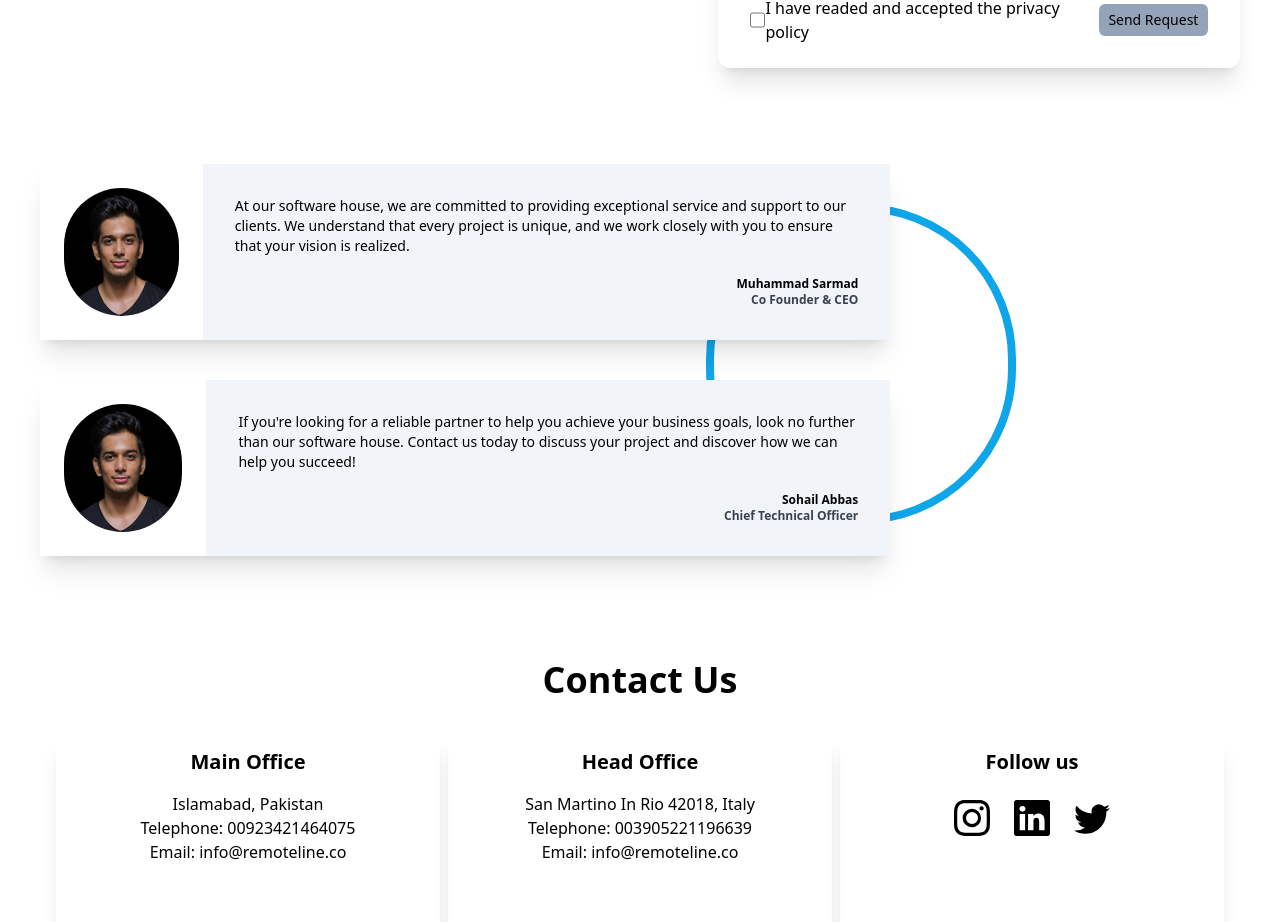
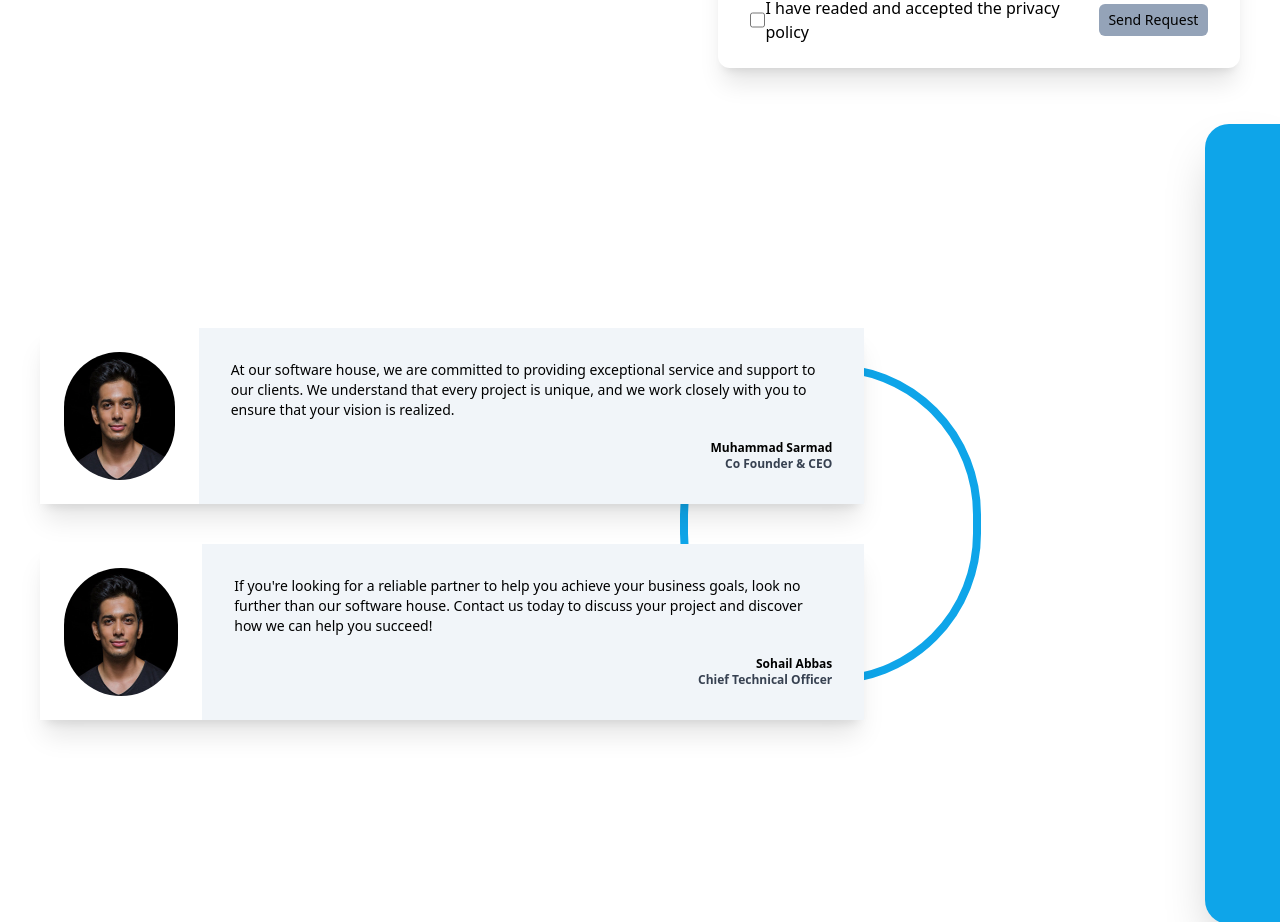
Before and after one commit to sohailabbas11/RemoteLine-Landing, a React (Create React App) app: page / in a window 1280 px wide. Shown: the part 1878-2800 px from the top of the page. Built offline with nearby package versions, Linux system fonts and the light colour scheme.

Commit message:
new changes

```diff
--- a/src/components/ContactUs.tsx
+++ b/src/components/ContactUs.tsx
@@ -3,6 +3,7 @@ import { BsInstagram, BsLinkedin, BsTwitter } from 'react-icons/bs'
 const ContactUs = () => {
     return (
         <div className='flex flex-col py-14'>
+            <p className='flex justify-center text-center px-4 md:px-40 py-10 text-2xl font-semibold'>With custom application development expertise in UX Design, Front-end and Back-end implementations our developers and designers can help you execute quickly and ship products faster. We specialize in designing, building, and maintaining distributed multi-tenant, secure, and robust custom software solutions.</p>
             <span className='text-4xl font-semibold text-center'>Contact Us</span>
             <div className='flex flex-col md:flex-row justify-between mx-14'>
                 <div className='flex flex-col shadow-xl h-60 w-96 rounded-xl my-8 py-4 px-4 '>
--- a/src/components/Header.tsx
+++ b/src/components/Header.tsx
@@ -4,8 +4,8 @@ import { AiOutlineBars } from 'react-icons/ai'
 const Header = () => {
     return (
         <div className='flex bg-white justify-between py-4 left-0 right-0'>
-            <div className='font-bold text-2xl ml-6'>Remote Line</div>
-            <ul className='font-semibold mr-6 hidden md:flex active:flex-col gap-6 cursor-pointer '>
+            <h1 className='font-bold text-2xl ml-6'>Remote Line</h1>
+            <ul className='font-semibold mr-6 hidden md:flex gap-6 cursor-pointer '>
                 <li className=' hover:text-green-600'>Home</li>
                 <li className=' hover:text-green-600'>About Us</li>
                 <li className=' hover:text-green-600'>Our Services</li>
--- a/src/components/Message.tsx
+++ b/src/components/Message.tsx
@@ -1,14 +1,14 @@
 
 const Message = () => {
     return (
-        <div className='flex'>
+        <div className='flex items-center'>
             <div className="flex flex-col px-4 py-10 md:px-10 space-y-10 md:w-3/4">
                 <div className='flex flex-col md:flex-row shadow-xl'>
                     <div className="flex bg-white justify-center py-6 px-6">
                         <img className='h-17 w-17 rounded-full' src={require('../images/person2.jpeg')} alt="" />
                     </div>
                     <div className="bg-slate-100 px-8 py-8 flex items-center">
-                        <p className='text-sm'>
+                        <p className='text-sm font-sans'>
                             At our software house, we are committed to providing exceptional service and support to our clients. We understand that every project is unique, and we work closely with you to ensure that your vision is realized. <br /> <br />
                             <span className="text-xs font-semibold flex justify-center md:justify-end">Muhammad Sarmad</span>
                             <span className="text-xs font-semibold text-gray-700 flex justify-center md:justify-end">Co Founder & CEO</span>
@@ -20,7 +20,7 @@ const Message = () => {
                         <img className='h-17 w-17 rounded-full' src={require('../images/person2.jpeg')} alt="" />
                     </div>
                     <div className="bg-slate-100 px-8 py-8 flex items-center">
-                        <p className='text-sm'>
+                        <p className='text-sm font-sans'>
                             If you're looking for a reliable partner to help you achieve your business goals, look no further than our software house. Contact us today to discuss your project and discover how we can help you succeed! <br /> <br />
                             <span className="text-xs font-semibold flex justify-center md:justify-end">Sohail Abbas</span>
                             <span className="text-xs font-semibold text-gray-700 flex justify-center md:justify-end">Chief Technical Officer</span>
@@ -28,7 +28,8 @@ const Message = () => {
                     </div>
                 </div>
             </div>
-            <div className="relative right-56 -z-50 h-80 w-80 rounded-full border-8 border-sky-500 mr-10 my-20"></div>
+            <div className="relative right-56 -z-50 h-80 w-80 rounded-full border-8 border-sky-500 my-20 hidden md:block"></div>
+            <div className="h-screen w-20 rounded-l-3xl bg-sky-500 shadow-2xl hidden md:block"></div>
         </div>
     )
 }
```
Also changed, not shown: src/images/undraw.png (added).
